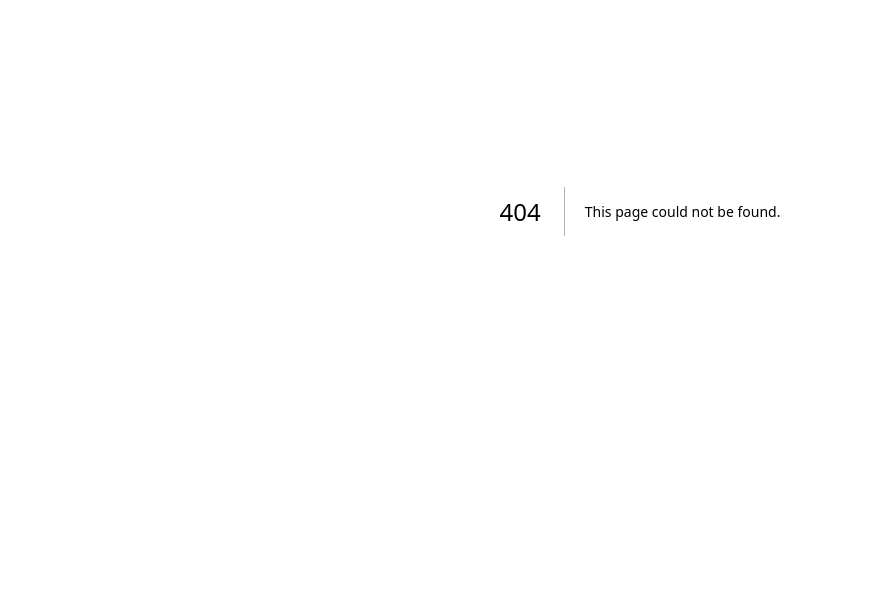
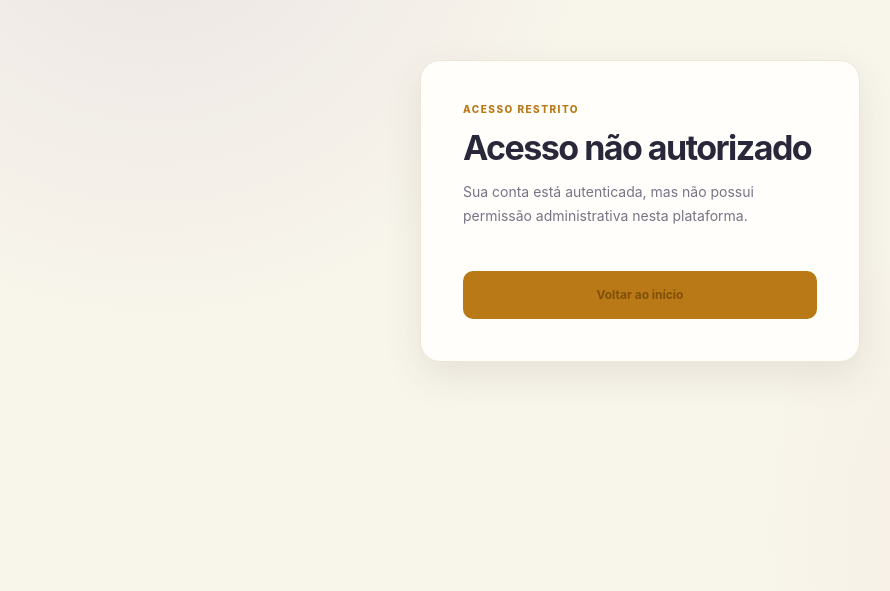
Before and after one commit to jazxzd/BEX, a Next.js app: page /acesso-negado in a window 1280 px wide. Before the commit this address had no page. Shown: the part 189-780 px from the top of the page, without its empty margins (0-890 px from the left). Built offline with nearby package versions, Linux system fonts and the light colour scheme.

Commit message:
Reconstrução CONNEXA3: importar src/app/acesso-negado/page.tsx

```diff
--- /dev/null
+++ b/src/app/acesso-negado/page.tsx
@@ -0,0 +1,19 @@
+import Link from "next/link";
+
+export default function AccessDeniedPage() {
+  return (
+    <main className="auth-page">
+      <section className="auth-card">
+        <p className="auth-eyebrow">ACESSO RESTRITO</p>
+        <h1>Acesso não autorizado</h1>
+        <p className="auth-description">
+          Sua conta está autenticada, mas não possui permissão administrativa
+          nesta plataforma.
+        </p>
+        <Link className="auth-link-button" href="/">
+          Voltar ao início
+        </Link>
+      </section>
+    </main>
+  );
+}
```
